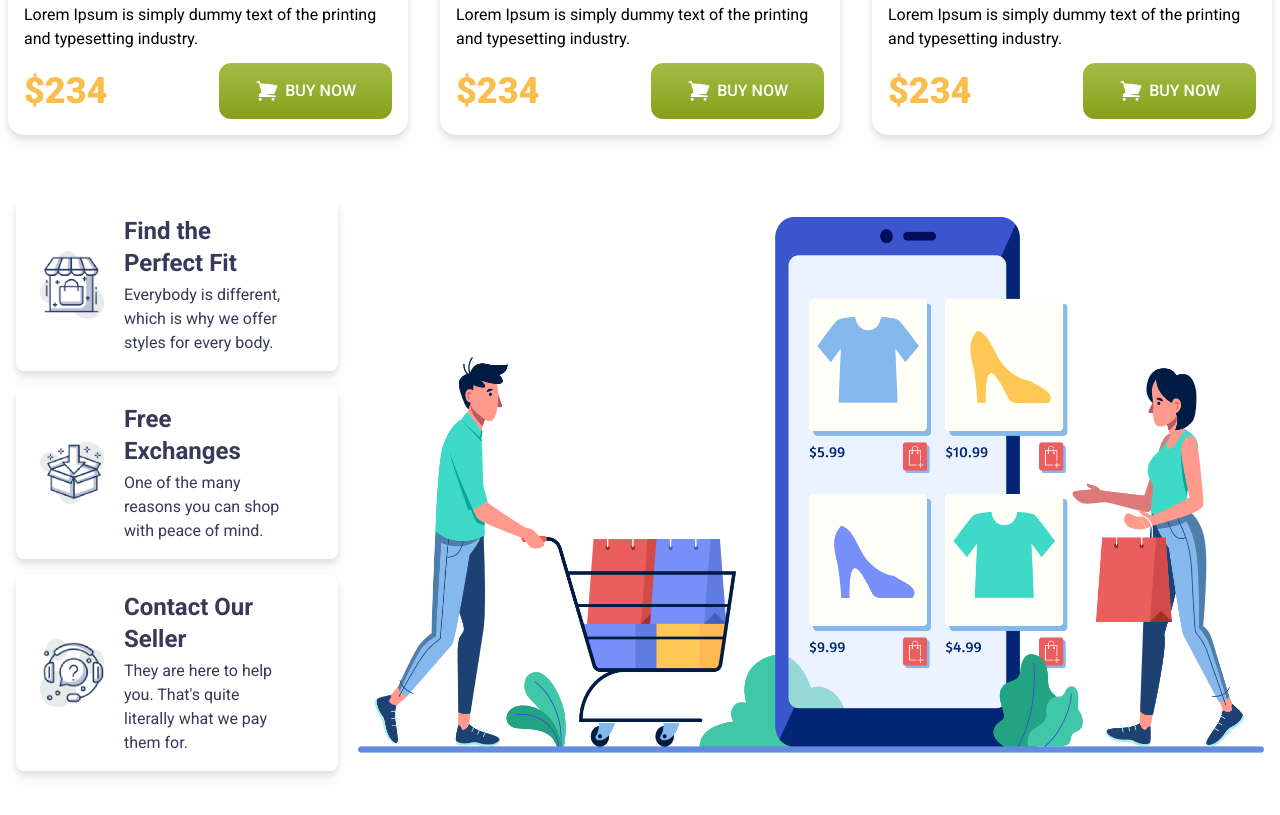
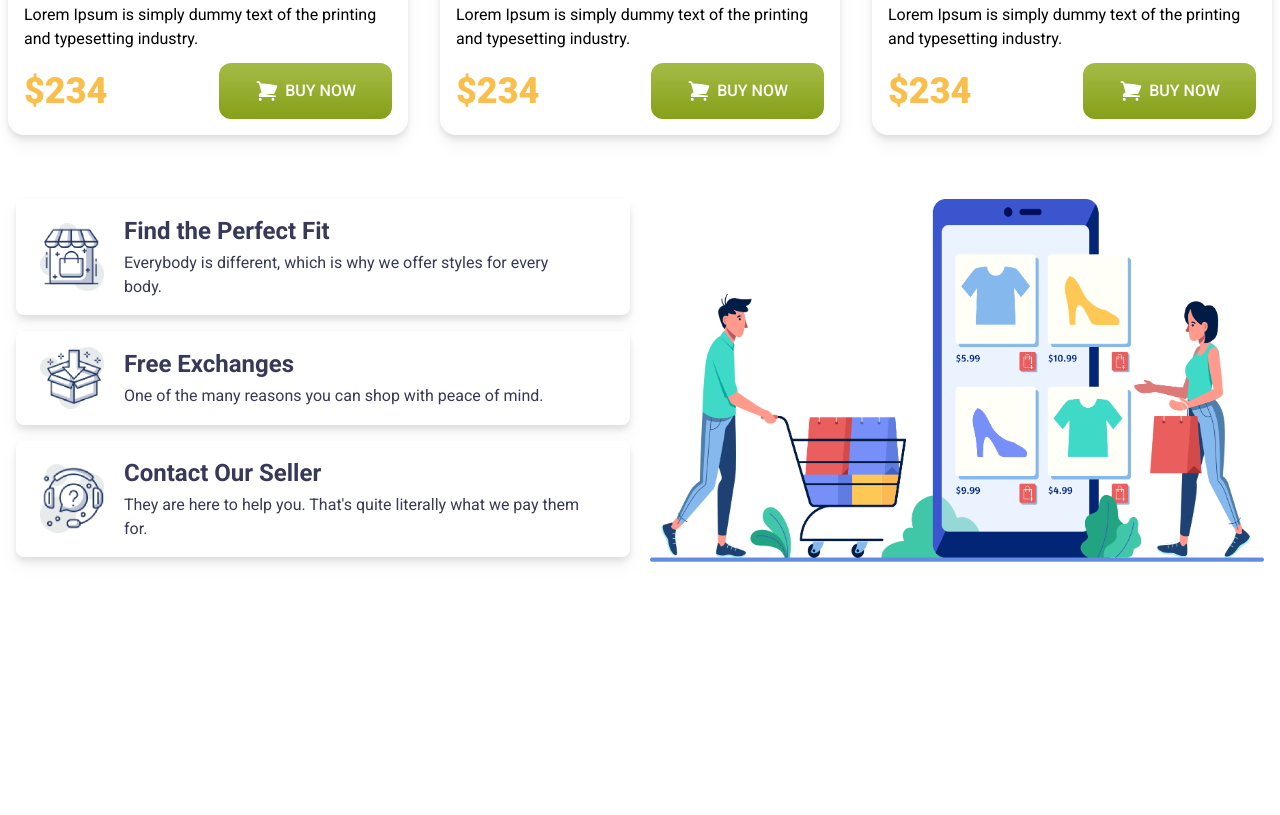
Before and after one commit to ShakeefAhmedRakin/PenguinFashion-Tailwind, a plain HTML site: page index.html in a window 1280 px wide. Shown: the part 1987-2802 px from the top of the page. After the commit the page ends 2613 px from the top, so only its background shows below. Drawn offline with nearby package versions, Linux system fonts and the light colour scheme.

Commit message:
Completed the final section and made it properly responsive for all devices

```diff
--- a/index.html
+++ b/index.html
@@ -287,11 +287,11 @@
 
       <section class="max-w-7xl mx-auto px-4 my-16">
         <div
-          class="flex flex-col-reverse md:flex-row justify-between items-center font-roboto text-[#363958] gap-5"
+          class="grid grid-cols-1 lg:grid-cols-2 gap-44 font-roboto text-[#363958] gap-5"
         >
           <div class="flex flex-col space-y-4">
             <div
-              class="flex items-center justify-between bg-white drop-shadow-lg rounded-lg space-x-5 pr-12 pl-6 py-4"
+              class="flex items-center bg-white drop-shadow-lg rounded-lg space-x-5 pr-12 pl-6 py-4"
             >
               <img class="w-16" src="icons/house.png" alt="" />
               <div class="space-y-1">
@@ -303,7 +303,7 @@
               </div>
             </div>
             <div
-              class="flex items-center justify-between bg-white drop-shadow-lg rounded-lg space-x-5 pr-12 pl-6 py-4"
+              class="flex items-center bg-white drop-shadow-lg rounded-lg space-x-5 pr-12 pl-6 py-4"
             >
               <img class="w-16" src="icons/box.png" alt="" />
               <div class="space-y-1">
@@ -312,19 +312,19 @@
               </div>
             </div>
             <div
-              class="flex items-center justify-between bg-white drop-shadow-lg rounded-lg space-x-5 pr-12 pl-6 py-4"
+              class="flex items-center bg-white drop-shadow-lg rounded-lg space-x-5 pr-12 pl-6 py-4"
             >
               <img class="w-16" src="icons/question.png" alt="" />
               <div class="space-y-1">
                 <h3 class="text-2xl font-bold">Contact Our Seller</h3>
                 <p>
-                  They are here to help you. That's quite
-literally what we pay them for.
+                  They are here to help you. That's quite literally what we pay
+                  them for.
                 </p>
               </div>
             </div>
           </div>
-          <div>
+          <div class="flex items-center">
             <img src="images/shopping.png" alt="" />
           </div>
         </div>
```
